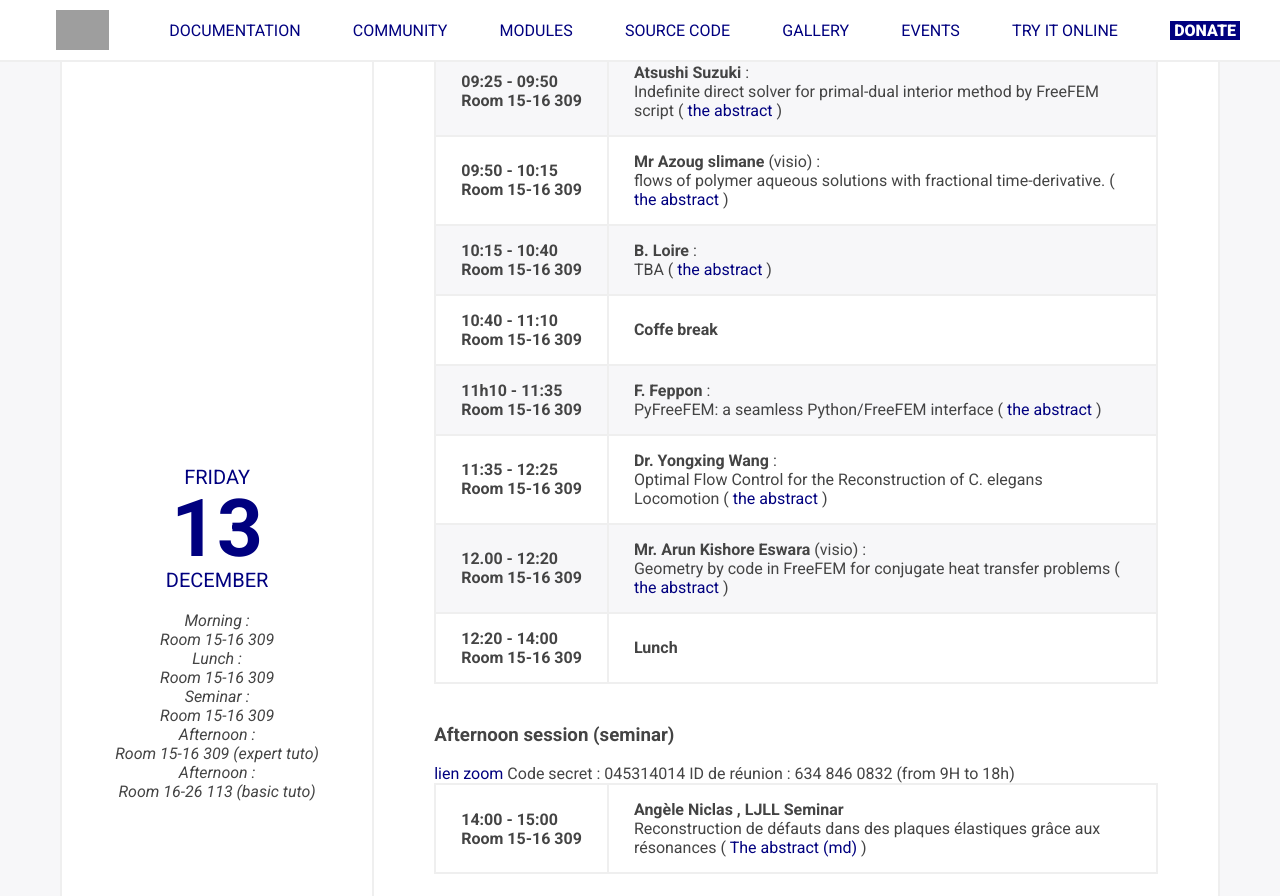
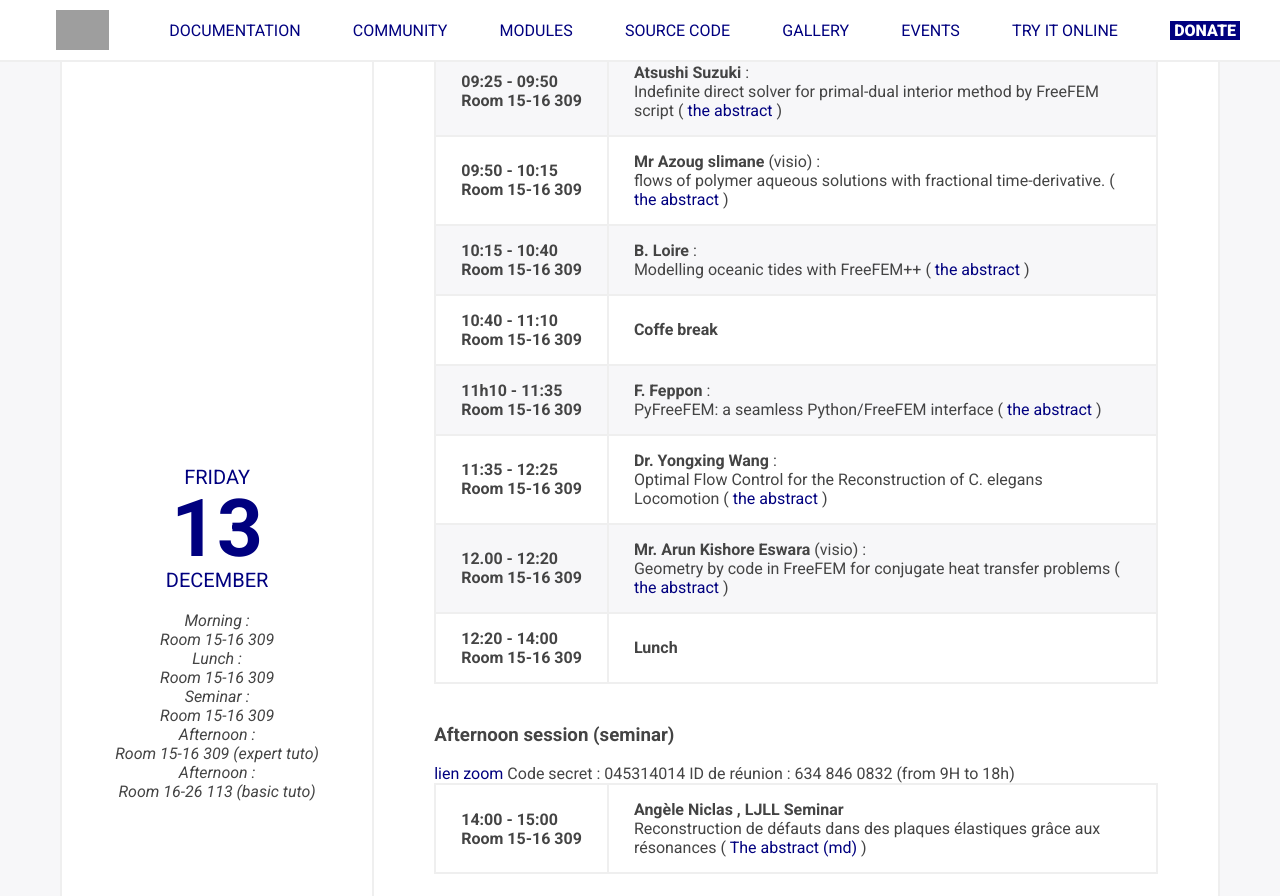
Before and after one commit to FreeFem/FreeFem-website, a Jekyll site: the page built from ffdays.md, in a window 1280 px wide and 900 px high, scrolled down 2169 px. Shown: the top 896 px of the window. Built offline with Jekyll 4.4.1, drawn with Linux system fonts in a browser that asks for light colours.

Commit message:
update Talk ofd B. loire

```diff
--- a/_layouts/ffdays.html
+++ b/_layouts/ffdays.html
@@ -97,7 +97,7 @@
                 <td>
                   <strong>P. Jolivet</strong> (LIP6, CNRS) :
                   <br>
-                  TBA (<a href="https://github.com/FreeFem/FreeFem-days/raw/master/2024/pdf/PJ.pdf"> the presentation </a> )
+                  TBA (<a href="https://joliv.et"> the presentation </a> )
 
                 </td>
 
@@ -223,7 +223,7 @@
                 <td>
                   <strong>B. Loire</strong>  :
                   <br>
-                  TBA
+                  Modelling oceanic tides with FreeFEM++
                   (<a href="https://github.com/FreeFem/FreeFem-days/blob/master/2024/md/BL.md"> the abstract </a> )
                  </td>
               </tr>
```
